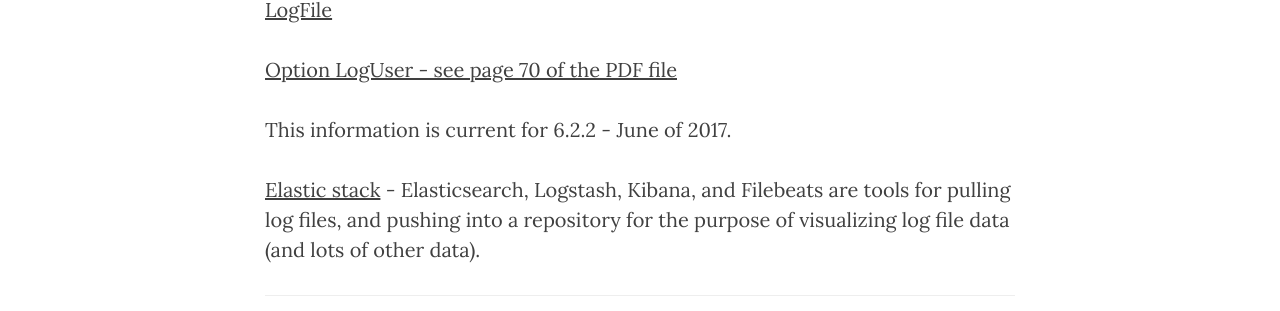
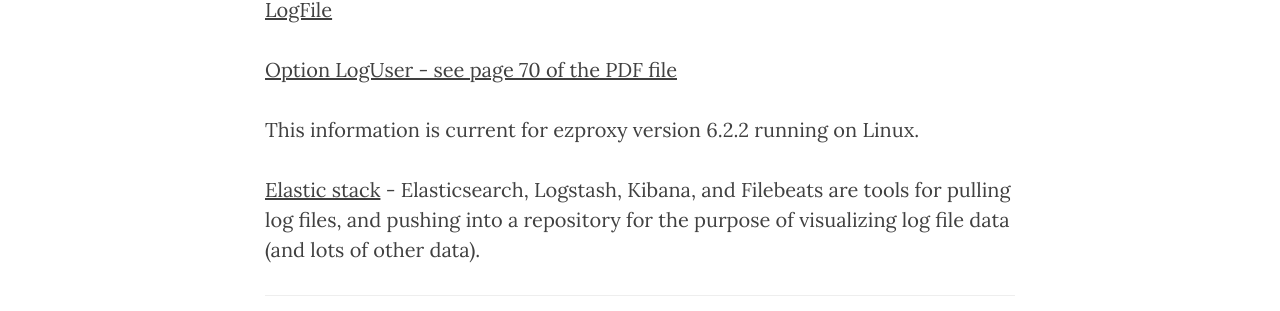
Before and after one commit to NathanAhlstrom/nathanahlstrom.github.io, a Jekyll site: the page built from _posts/2017-06-29-ezproxy-logging-config.md, in a window 1280 px wide. Shown: the part 1137-1448 px from the top of the page. Built offline with Jekyll 4.4.1, drawn with Linux system fonts in a browser that asks for light colours; nearby versions of some CDN libraries.

Commit message:
updating post about ezproxy logging configuration

```diff
--- a/_posts/2017-06-29-ezproxy-logging-config.md
+++ b/_posts/2017-06-29-ezproxy-logging-config.md
@@ -33,6 +33,6 @@ For more information see the OCLC ezProxy documentation:
 
 [Option LogUser - see page 70 of the PDF file](https://www.oclc.org/content/dam/support/ezproxy/documentation/pdf/ezproxy_referencemanual.pdf){:target="_blank"}
 
-This information is current for 6.2.2 - June of 2017.
+This information is current for ezproxy version 6.2.2 running on Linux.
 
 [Elastic stack](https://www.elastic.co/webinars/introduction-elk-stack){:target="_blank"} - Elasticsearch, Logstash, Kibana, and Filebeats are tools for pulling log files, and pushing into a repository for the purpose of visualizing log file data (and lots of other data).
```
